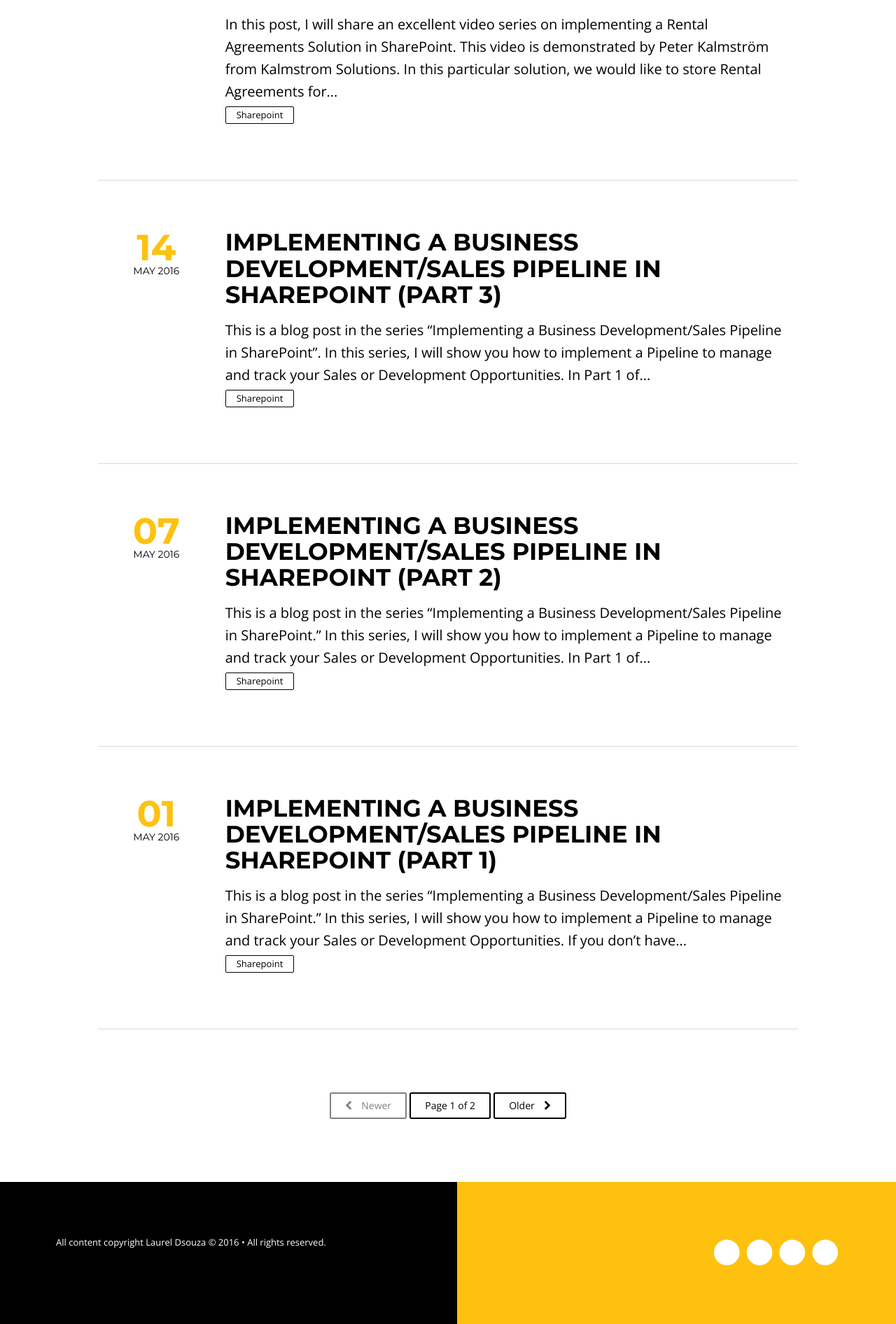
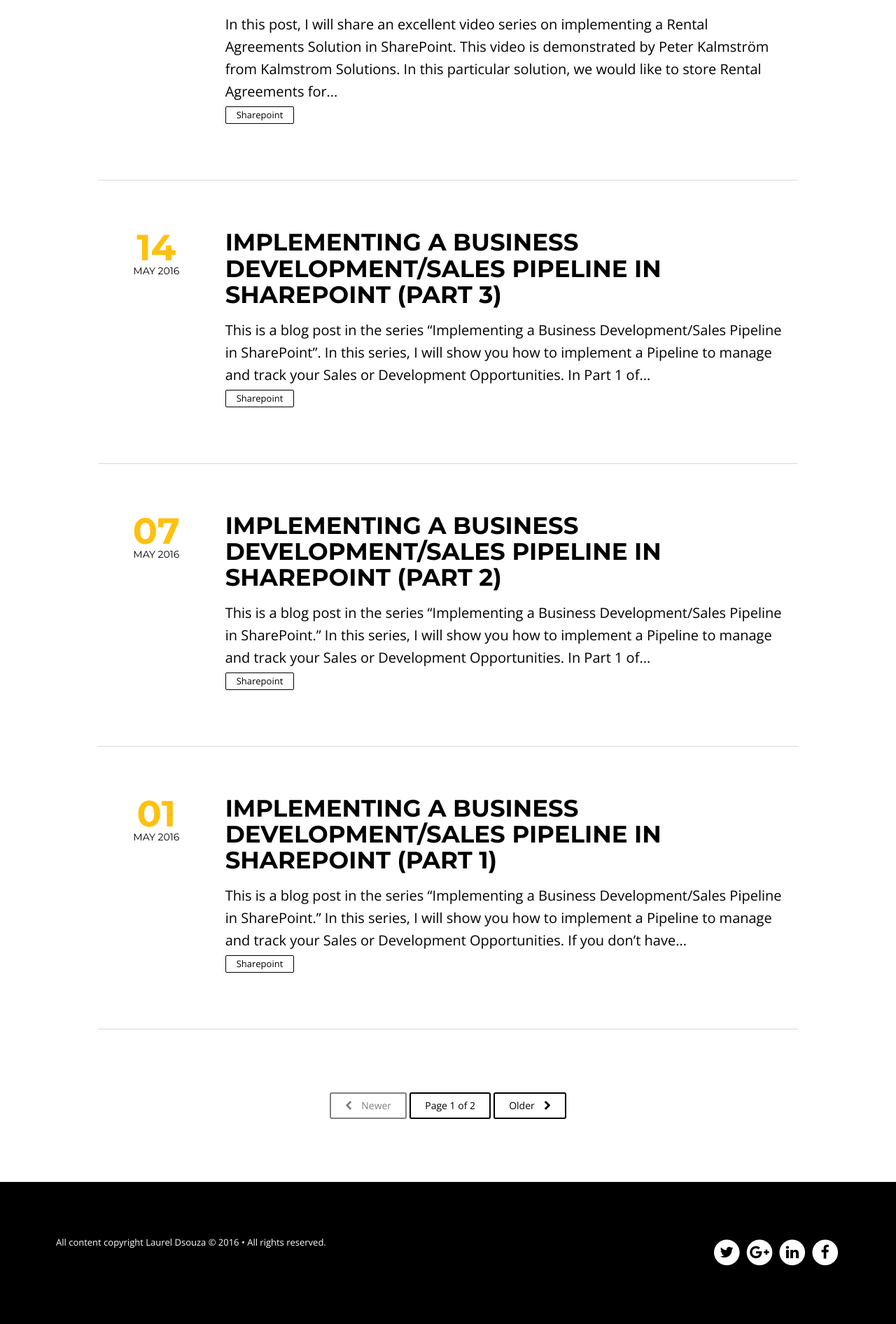
Before and after one commit to ldsouza/ldsouza.github.io, a Jekyll site: the page built from index.html, in a window 1280 px wide. Shown: the part 996-2888 px from the top of the page at 70% size. Built offline with Jekyll 4.4.1, drawn with Linux system fonts in a browser that asks for light colours; nearby versions of some CDN libraries; the list of posts is cut into pages by our own code.

Commit message:
Update style.css

```diff
--- a/assets/css/style.css
+++ b/assets/css/style.css
@@ -486,9 +486,9 @@ nav.pagination {
   .notepad-site-footer .social-icons {
     text-align: center;
     float: none;
-    padding-bottom: 3.75rem; background-color: #FEC110;}
+    padding-bottom: 3.75rem;}
     .notepad-site-footer .social-icons a {
-      color: white;}
+      color: black;}
   @media only screen and (min-width: 70em) {
     .notepad-site-footer .social-icons,
     .notepad-site-footer .copyright {
```
